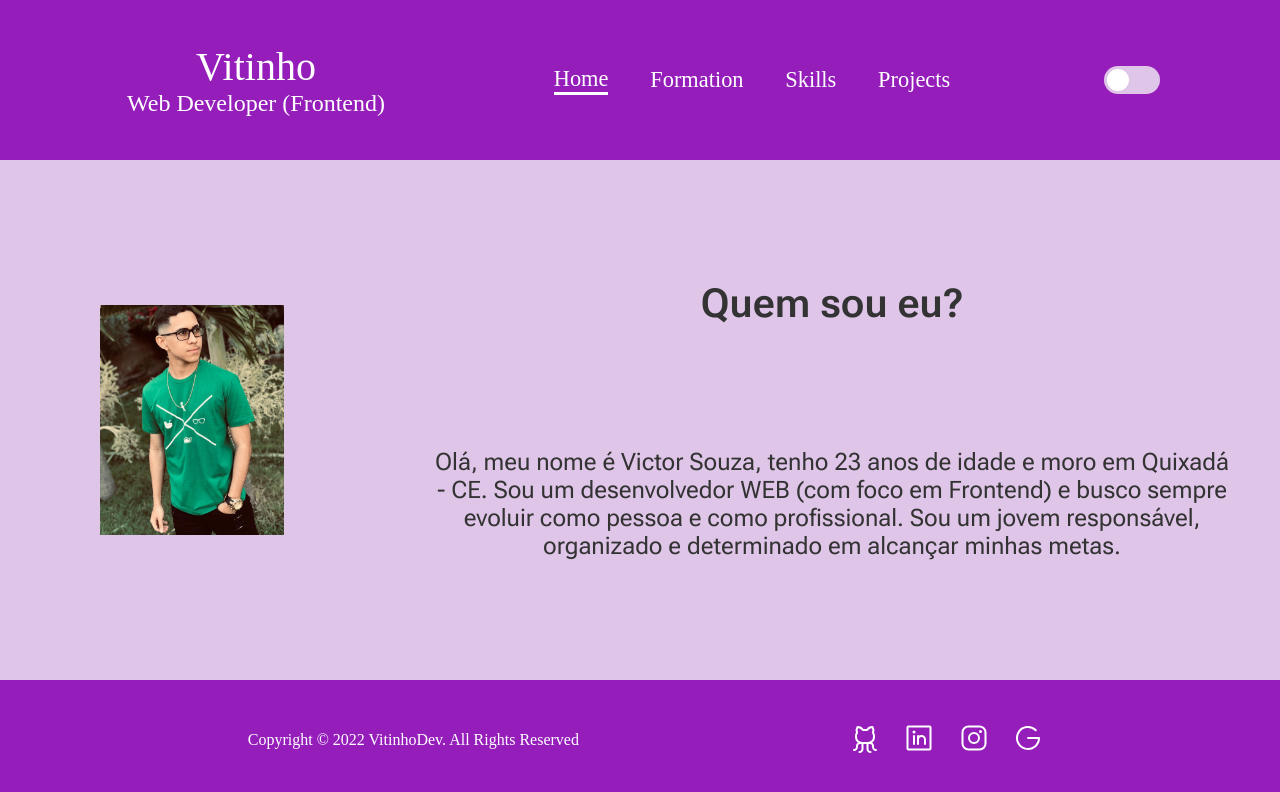
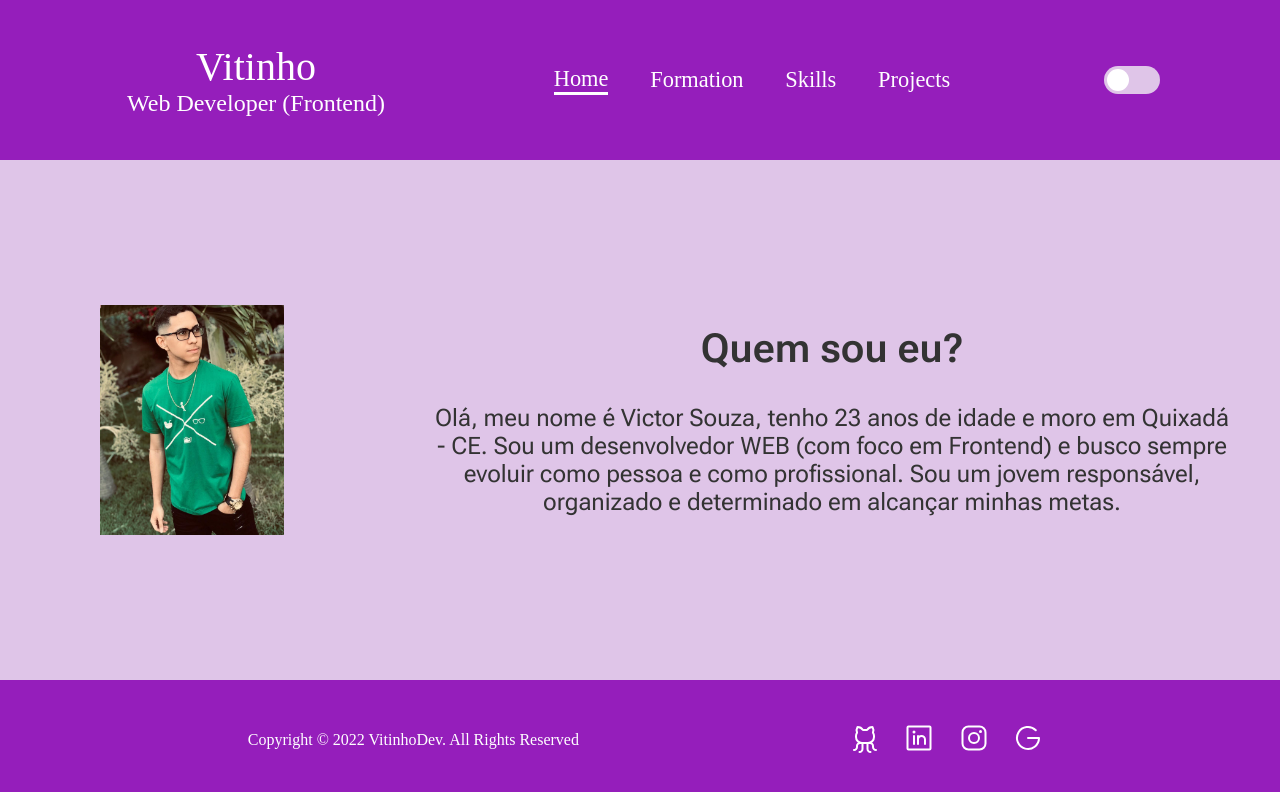
Before and after one commit to VitinhoSouza/my-portfolio, a React (Create React App) app: page / in a window 1280 px wide. Shown: the top 792 px of the page. Built offline with nearby package versions, Linux system fonts and the light colour scheme; a web font is replaced by a local one.

Commit message:
refact: page styles

```diff
--- a/src/pages/Formation/styles.ts
+++ b/src/pages/Formation/styles.ts
@@ -1,17 +1,14 @@
 import styled from 'styled-components';
 
 export const Container = styled.main`
-    height: 65vh;
+    min-height: 65vh;
     width: 100%;
+    padding: 2rem 0;
 
     display: flex;
     flex-direction: column;
     justify-content: center;
     align-items: center;
-
-    @media(max-width:700px){
-        height: 75vh;
-    }
 `
 
 export const InfoEducationOrExperience = styled.div`
@@ -25,6 +22,7 @@ export const InfoEducationOrExperience = styled.div`
 
     h2{
         text-align: center;
+        margin-bottom: 1rem;
     }
 
     ul{
@@ -33,4 +31,8 @@ export const InfoEducationOrExperience = styled.div`
             font-size: 1.2rem;
         }
     }
+
+    &:last-child{
+        margin-top: 2rem;
+    }
 `
--- a/src/pages/Home/styles.ts
+++ b/src/pages/Home/styles.ts
@@ -1,16 +1,16 @@
 import styled from 'styled-components';
 
 export const Container = styled.main`
-    height: 65vh;
+    min-height: 65vh;
     width: 100%;
+    padding: 2rem 0;
 
     display: flex;
-    justify-content: center;
+    justify-content: space-around;
     align-items: center;
 
     @media(max-width:550px){
         flex-direction: column;
-        height: 70vh;
         .image{
             width: 100%;
             height: 45%;
@@ -22,7 +22,7 @@ export const Container = styled.main`
         .description{
             width: 100%;
             height: 55%;
-            p{
+            > p{
                 font-size: 1.3rem;
             }
         }
@@ -60,5 +60,6 @@ export const ContainerDescription = styled.div`
     p{
         font-size: 1.5rem;
         width: 90%;
+        margin-top: 2rem;
     }
 `
--- a/src/pages/Skills/styles.ts
+++ b/src/pages/Skills/styles.ts
@@ -1,8 +1,9 @@
 import styled from 'styled-components';
 
 export const Container = styled.main`
-    height: 65vh;
+    min-height: 65vh;
     width: 100%;
+    padding: 2rem 0;
 
     display: flex;
     justify-content: center;
@@ -10,7 +11,6 @@ export const Container = styled.main`
 
     @media(max-width:550px){
         flex-direction: column;
-        height: 85vh;
         div{
             width: 100%;
             padding-top: 1rem;
@@ -29,10 +29,18 @@ export const InfoSkills = styled.div`
     justify-content: space-evenly;
     align-items: center;
 
+    h2{
+        margin-bottom: 1rem;
+    }
+
     ul{
         width: 80%;
         li{
             font-size: 1.2rem;
         }
     }
+
+    &:last-child{
+        margin-top: 2rem;
+    }
 `
```
